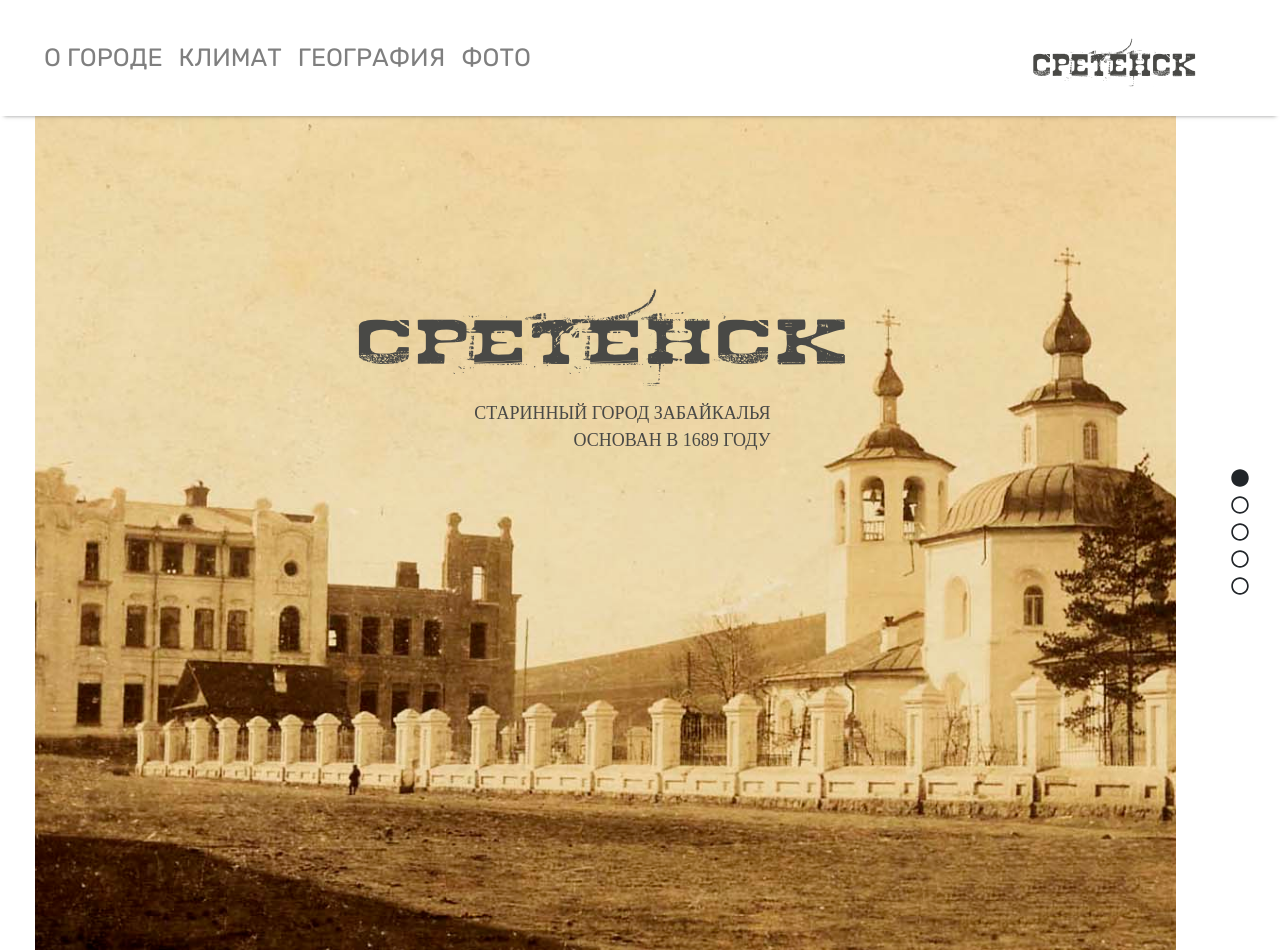
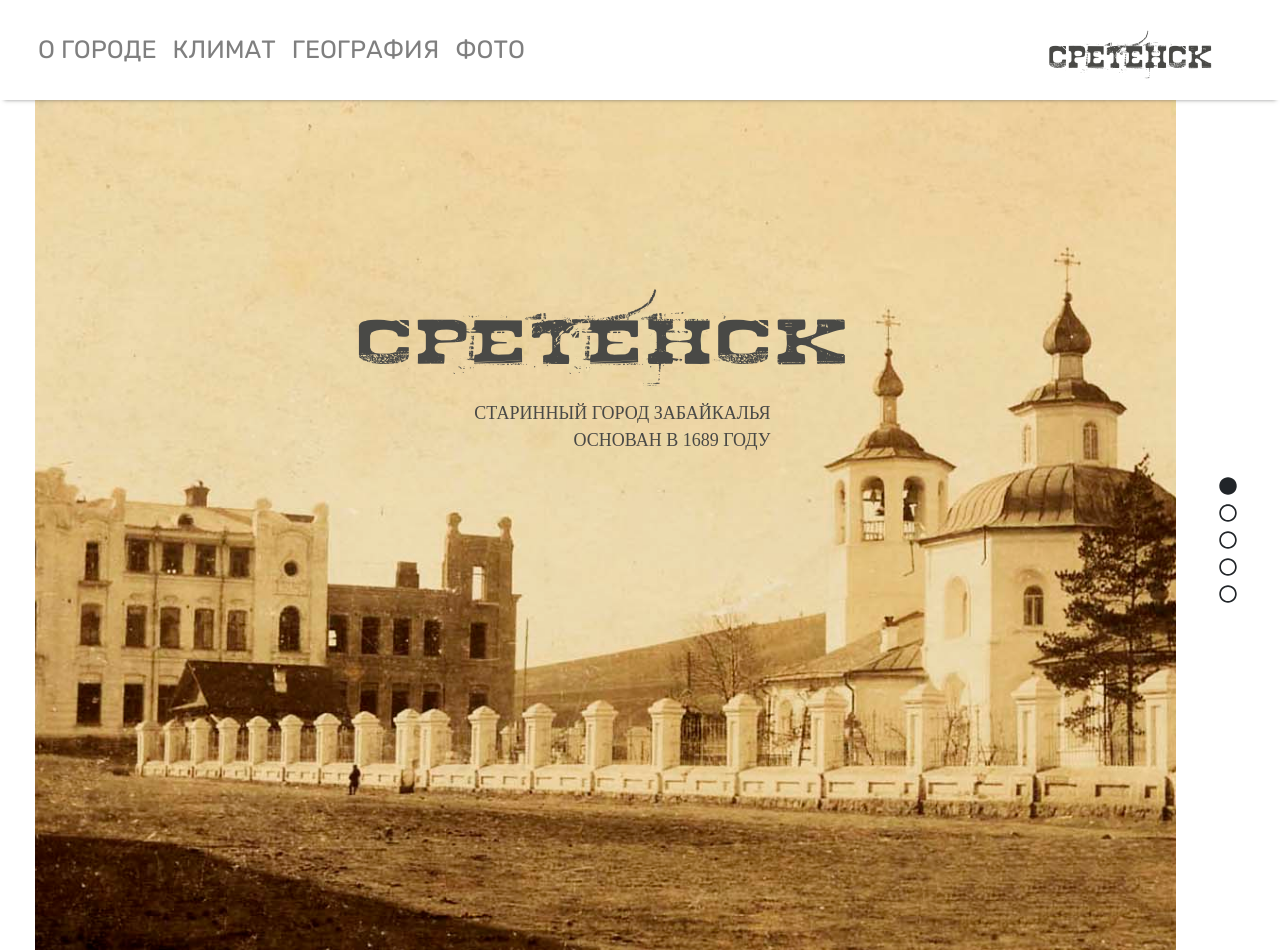
Before and after one commit to binakot/Sretensk-Home-Page, a website: page src/index.html in a window 1280 px wide. Shown: the top 950 px of the page. Drawn offline with nearby package versions, Linux system fonts and the light colour scheme.

Commit message:
Final changes in first version of main page.

```diff
--- a/src/css/main.css
+++ b/src/css/main.css
@@ -24,7 +24,9 @@
     }
 }
 
-body {
+html, body {
+    width: 100%;
+    height: 100%;
     margin: 0;
     padding: 0;
 }
@@ -41,10 +43,15 @@ button:hover {
 .navbar {
     background-color: white !important;
     box-shadow: 0 4px 4px -4px rgba(73, 73, 70, 0.6);
+    padding: 0;
+}
+
+.navbar-toggler {
+    margin-left: 30px;
 }
 
 .navbar-nav {
-    padding-left: 20px;
+    padding-left: 30px;
 }
 
 .navbar-brand {
@@ -69,6 +76,9 @@ button:hover {
 
 .container-fluid ul {
     list-style: none;
+    padding: 0;
+    margin: 0 auto;
+    float: none;
 }
 
 .container-fluid li {
@@ -152,6 +162,7 @@ button:hover {
 
 #page1 button, #page2 button, #page3 button, #page4 button {
     height: 45px;
+    width: 200px;
     color: white;
     background-color: #494946;
     font-family: rubik, serif;
--- a/src/index.html
+++ b/src/index.html
@@ -7,10 +7,9 @@
     <meta name="description" content="Сретенск — город в Забайкальском крае России.">
     <meta name="viewport" content="width=device-width, initial-scale=1">
     <link rel="apple-touch-icon" href="icon.png">
-    <link href="https://fonts.gstatic.com" rel="preconnect" crossorigin>
-    <link rel="stylesheet" href="https://fonts.googleapis.com/css?family=Open+Sans:400,700">
     <link rel="manifest" href="site.webmanifest">
 
+    <link href="https://fonts.gstatic.com" rel="preconnect" crossorigin>
     <link href="https://fonts.googleapis.com/css?family=Merriweather:400,700|Rubik:300,400&amp;subset=cyrillic" rel="stylesheet">
     <link rel="stylesheet" href="https://stackpath.bootstrapcdn.com/bootstrap/4.1.0/css/bootstrap.min.css" integrity="sha384-9gVQ4dYFwwWSjIDZnLEWnxCjeSWFphJiwGPXr1jddIhOegiu1FwO5qRGvFXOdJZ4" crossorigin="anonymous">
     <script defer src="https://use.fontawesome.com/releases/v5.0.10/js/all.js" integrity="sha384-slN8GvtUJGnv6ca26v8EzVaR9DC58QEwsIk9q1QXdCU8Yu8ck/tL/5szYlBbqmS+" crossorigin="anonymous"></script>
```
